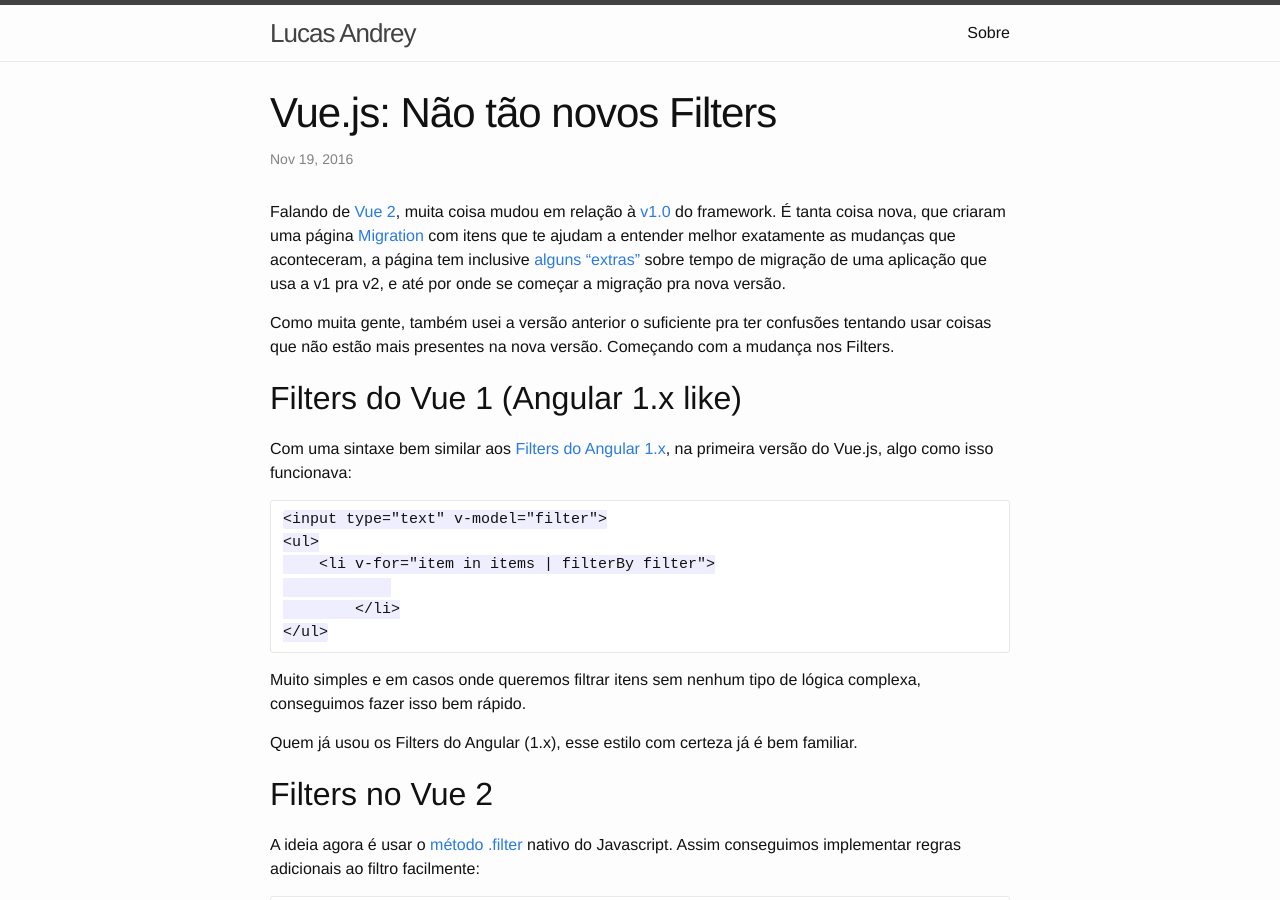
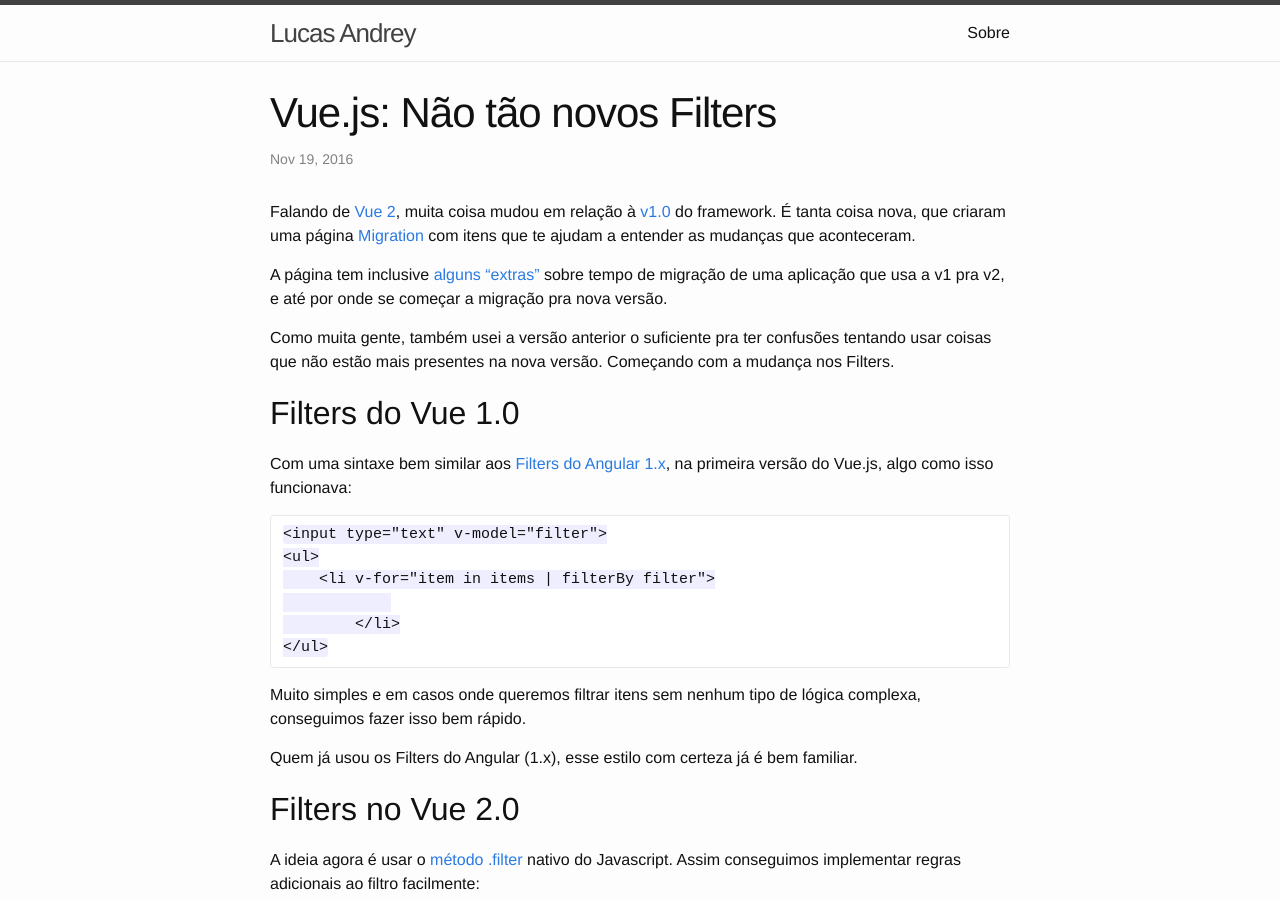
Before and after one commit to andreybleme/andreybleme.github.io, a Jekyll site: the page built from _posts/2016-11-19-filters-vuejs-20.markdown, in a window 1280 px wide and 900 px high. Built offline with Jekyll 4.4.1, drawn with Linux system fonts in a browser that asks for light colours; nearby versions of some CDN libraries; comment, search, counter and statistics services are not loaded.

Commit message:
Fixing bad grammar

```diff
--- a/_posts/2016-11-19-filters-vuejs-20.markdown
+++ b/_posts/2016-11-19-filters-vuejs-20.markdown
@@ -5,19 +5,21 @@
 categories: vuejs javascript
 ---
 
-Falando de  [Vue 2](https://vuejs.org/v2/guide/), muita coisa mudou em relação à [v1.0](http://v1.vuejs.org/guide/) do framework. É tanta coisa nova, que criaram uma página [Migration](https://vuejs.org/v2/guide/migration.html) com itens que te ajudam a entender melhor exatamente as mudanças que aconteceram, a página tem inclusive [alguns "extras"](https://vuejs.org/v2/guide/migration.html#FAQ) sobre tempo de migração de uma aplicação que usa a v1 pra v2, e até por onde se começar a migração pra nova versão.
+Falando de  [Vue 2](https://vuejs.org/v2/guide/), muita coisa mudou em relação à [v1.0](http://v1.vuejs.org/guide/) do framework. É tanta coisa nova, que criaram uma página [Migration](https://vuejs.org/v2/guide/migration.html) com itens que te ajudam a entender as mudanças que aconteceram.
+
+A página tem inclusive [alguns "extras"](https://vuejs.org/v2/guide/migration.html#FAQ) sobre tempo de migração de uma aplicação que usa a v1 pra v2, e até por onde se começar a migração pra nova versão.
 
  Como muita gente, também usei a versão anterior o suficiente pra ter confusões tentando usar coisas que não estão mais presentes na nova versão. Começando com a mudança nos Filters.
 
 
-Filters do Vue 1 (Angular 1.x like)
+Filters do Vue 1.0
 -------------
 Com uma sintaxe bem similar aos [Filters do Angular 1.x](https://docs.angularjs.org/api/ng/filter/filter), na primeira versão do Vue.js, algo como isso funcionava:
 
     <input type="text" v-model="filter">
 	<ul>
 	    <li v-for="item in items | filterBy filter">
-		    {{ item }}
+		    {{item}}
 		</li>
 	</ul>
 
@@ -26,7 +28,7 @@
 Quem já usou os Filters do Angular (1.x), esse estilo com certeza já é bem familiar.
 
 
-Filters no Vue 2
+Filters no Vue 2.0
 -------------------
 
 A ideia agora é usar o [método .filter](https://developer.mozilla.org/pt-BR/docs/Web/JavaScript/Reference/Global_Objects/Array/filtro) nativo do Javascript. Assim conseguimos implementar regras adicionais ao filtro facilmente:
```
